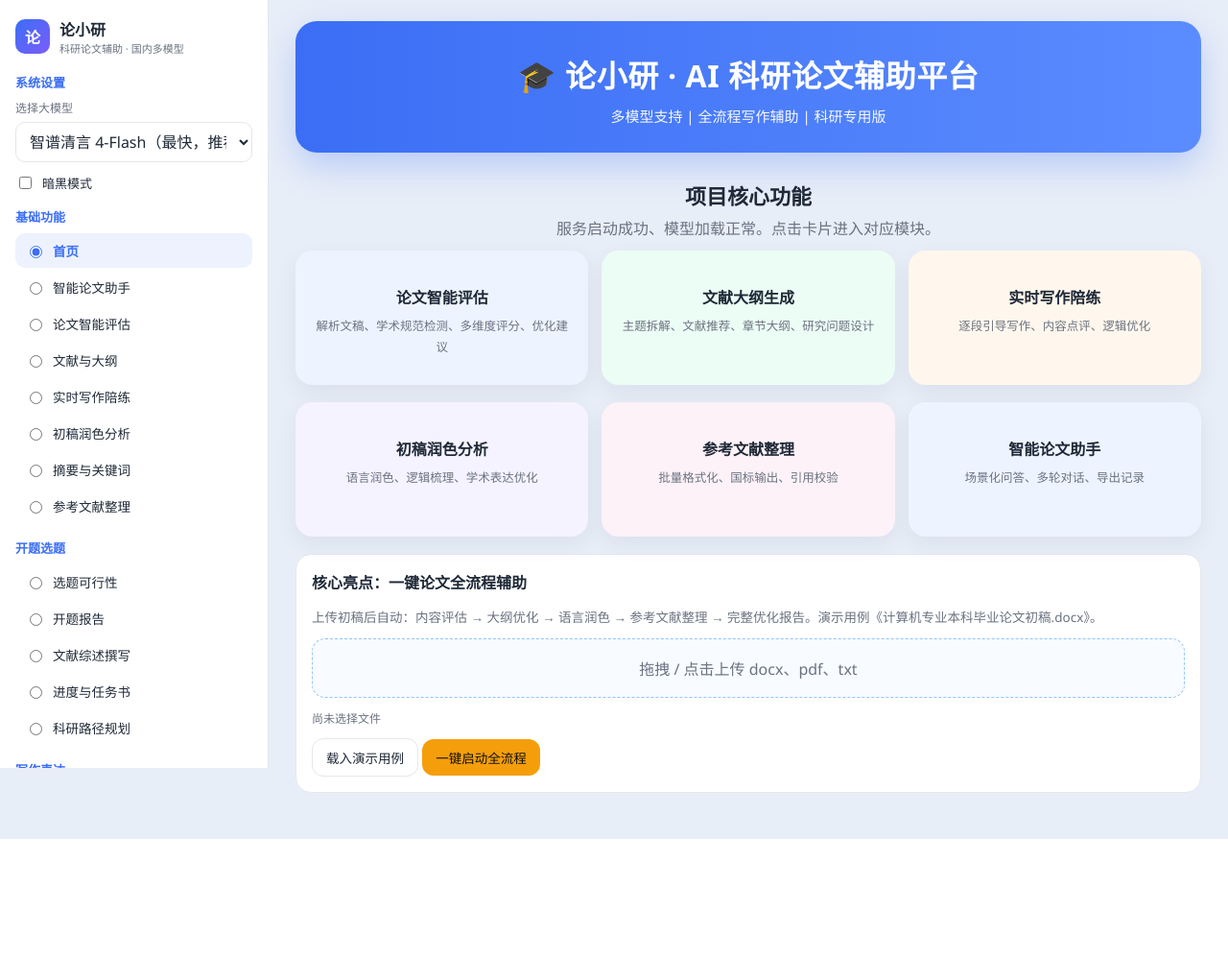
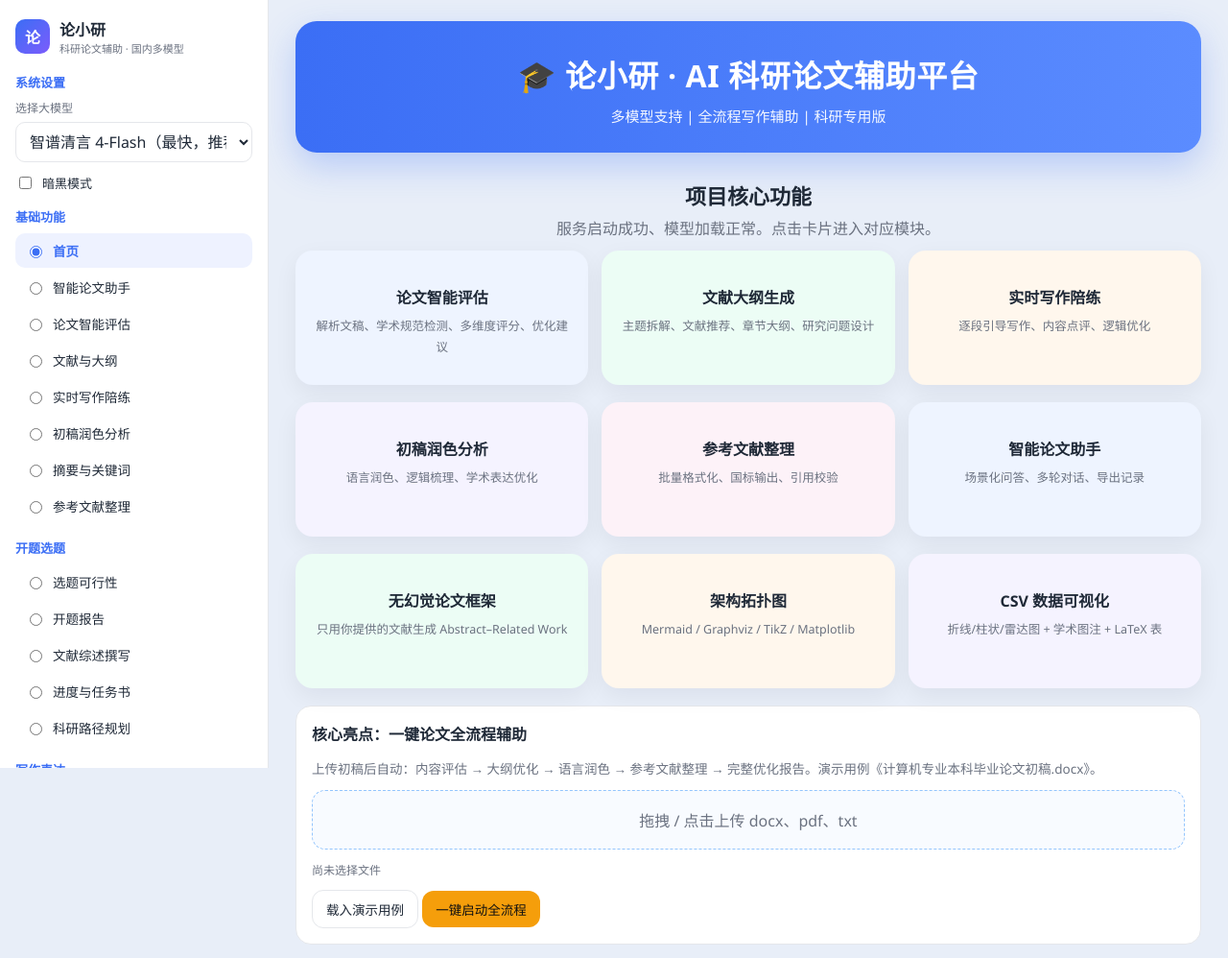
Before and after one commit to yanbopeng7-coder/lunxiaoyan, a Flask app: page / in a window 1280 px wide. Shown: the top 998 px of the page at 96% size. Before the commit the page ends 874 px from the top, so only its background shows below. Run offline with Flask 2, Linux system fonts and the light colour scheme; some libraries are stand-ins or nearby versions.

Commit message:
Add M6 writing copilots: CSV charts, Mermaid diagrams, citation-safe outline.

```diff
--- a/templates/index.html
+++ b/templates/index.html
@@ -4,7 +4,7 @@
   <meta charset="UTF-8" />
   <meta name="viewport" content="width=device-width, initial-scale=1" />
   <title>论小研 · AI 科研论文辅助平台</title>
-  <link rel="stylesheet" href="static/css/style.css?v=23" />
+  <link rel="stylesheet" href="static/css/style.css?v=34" />
   <script>
     function go(id) {
       var pages = document.querySelectorAll(".page");
@@ -80,6 +80,9 @@
         <label class="nav-item"><input type="radio" name="nav" value="translate" onclick="go('translate')" /> 中英学术翻译</label>
         <label class="nav-item"><input type="radio" name="nav" value="diff" onclick="go('diff')" /> 两稿对照</label>
         <label class="nav-item"><input type="radio" name="nav" value="retrospect" onclick="go('retrospect')" /> 论文写作复盘</label>
+        <label class="nav-item"><input type="radio" name="nav" value="framework" onclick="go('framework')" /> 无幻觉论文框架</label>
+        <label class="nav-item"><input type="radio" name="nav" value="diagram" onclick="go('diagram')" /> 架构拓扑图</label>
+        <label class="nav-item"><input type="radio" name="nav" value="csvviz" onclick="go('csvviz')" /> CSV 数据可视化</label>
       </div>
       <div class="h">规范与实验</div>
       <div class="nav-group">
@@ -121,6 +124,11 @@
           <div class="scard c4 feat" onclick="go('polish')"><b>初稿润色分析</b><span>语言润色、逻辑梳理、学术表达优化</span></div>
           <div class="scard c5 feat" onclick="go('refs')"><b>参考文献整理</b><span>批量格式化、国标输出、引用校验</span></div>
           <div class="scard c1 feat" onclick="go('chat')"><b>智能论文助手</b><span>场景化问答、多轮对话、导出记录</span></div>
+        </div>
+        <div class="cards3">
+          <div class="scard c2 feat" onclick="go('framework')"><b>无幻觉论文框架</b><span>只用你提供的文献生成 Abstract–Related Work</span></div>
+          <div class="scard c3 feat" onclick="go('diagram')"><b>架构拓扑图</b><span>Mermaid / Graphviz / TikZ / Matplotlib</span></div>
+          <div class="scard c4 feat" onclick="go('csvviz')"><b>CSV 数据可视化</b><span>折线/柱状/雷达图 + 学术图注 + LaTeX 表</span></div>
         </div>
         <div class="card">
           <b>核心亮点：一键论文全流程辅助</b>
@@ -306,6 +314,44 @@
           <div class="report" id="translateOut"></div>
         </div>
       </section>
+      <section class="page" id="page-framework">
+        <div class="hero"><h1>无幻觉论文框架</h1><p>Abstract / Introduction / Related Work；参考文献只使用你粘贴的条目，绝不编造</p></div>
+        <div class="card">
+          <label>研究 idea</label>
+          <textarea id="fwIdea" placeholder="例如：校园监控中的小目标行人检测与遮挡跟踪"></textarea>
+          <label style="margin-top:10px;display:block">真实文献条目（每行一条，可含作者/年份/题名）</label>
+          <textarea id="fwPapers" placeholder="Vaswani et al. Attention Is All You Need. NeurIPS, 2017.&#10;Redmon J, Farhadi A. YOLOv3: An Incremental Improvement. arXiv, 2018."></textarea>
+          <button class="btn" type="button" onclick="runFramework()">生成无幻觉框架</button>
+          <div class="report" id="fwOut"></div>
+        </div>
+      </section>
+      <section class="page" id="page-diagram">
+        <div class="hero"><h1>架构拓扑图</h1><p>根据 idea 生成系统架构，并导出 Mermaid / DOT / TikZ / Matplotlib</p></div>
+        <div class="card">
+          <textarea id="diagIdea" placeholder="描述方法流程，例如：YOLOv8 检测 → ByteTrack 跟踪 → 轨迹热力与越界分析"></textarea>
+          <button class="btn" type="button" onclick="runDiagram()">生成架构图与脚本</button>
+          <div class="report" id="diagOut"></div>
+        </div>
+      </section>
+      <section class="page" id="page-csvviz">
+        <div class="hero"><h1>CSV 数据可视化 Copilot</h1><p>上传实验 CSV → 学术图表 + Figure Caption + Matplotlib / booktabs</p></div>
+        <div class="card">
+          <div class="drop">拖拽 / 点击上传 CSV<input id="csvFile" type="file" accept=".csv,text/csv" /></div>
+          <textarea id="csvRaw" placeholder="或直接粘贴 CSV 文本" style="min-height:140px;margin-top:10px"></textarea>
+          <div style="display:flex;gap:8px;flex-wrap:wrap;margin-top:10px;align-items:center">
+            <select id="csvChartType">
+              <option value="auto">自动选型</option>
+              <option value="line">折线图</option>
+              <option value="bar">柱状图</option>
+              <option value="scatter">散点图</option>
+              <option value="radar">雷达图</option>
+            </select>
+            <button class="btn ghost" type="button" onclick="loadCsvDemo()">载入演示 CSV</button>
+            <button class="btn" type="button" onclick="runCsvViz()">生成图表与图注</button>
+          </div>
+          <div class="report" id="csvOut"></div>
+        </div>
+      </section>
       <section class="page" id="page-diff">
         <div class="hero"><h1>两稿对照</h1><p>进步点与未改的高优先级项</p></div>
         <div class="card">
@@ -426,7 +472,8 @@
   <script src="static/vendor/fflate.min.js?v=23"></script>
   <script src="static/vendor/pdf.min.js?v=23"></script>
   <script src="static/js/readfile.js?v=23"></script>
-  <script src="static/js/pages-demo.js?v=33"></script>
-  <script src="static/js/app.js?v=33"></script>
+  <script src="static/js/pages-demo.js?v=34"></script>
+  <script src="static/js/app.js?v=34"></script>
+  <script type="module" src="static/js/copilot-ui.js?v=34"></script>
 </body>
 </html>
```
